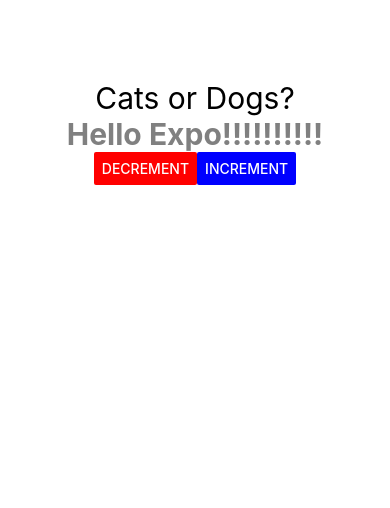
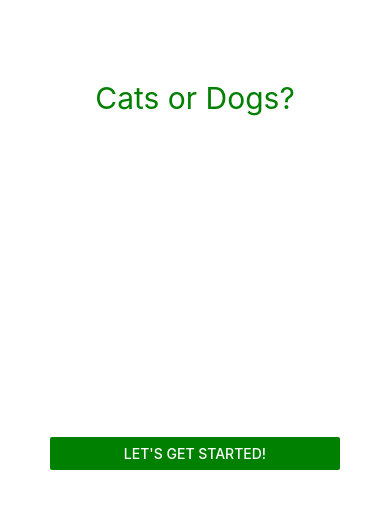
Before and after one commit to ksk0629/towards_creating_android_apps, a React Native app in the folder mock/MockProject/: screen / in a window 390 px wide. Shown: the top 508 px of the page. Built offline with nearby package versions, Linux system fonts and the light colour scheme.

Commit message:
Created Home.tsx from App.tsx

```diff
--- a/mock/MockProject/src/App.tsx
+++ b/mock/MockProject/src/App.tsx
@@ -1,36 +1,15 @@
 import React from "react";
-import { StyleSheet, Text, View, AppRegistry } from "react-native";
-import Hello from "./components/Hello";
 import { expo } from "./../app.json";
+import { AppRegistry } from "react-native";
+
+import Home from "./screens/Home";
 
 type Props = {};
 
 export default class App extends React.Component<Props> {
   render() {
-    return (
-      <View style={styles.container}>
-        <View style={styles.title_view}>
-          <Text style={styles.title_text}>Cats or Dogs?</Text>
-        </View>
-        <Hello name="Expo" enthusiasmLevel={10} />
-      </View>
-    );
+    return <Home />;
   }
 }
 
-const styles = StyleSheet.create({
-  container: {
-    flex: 1,
-    backgroundColor: "#fff",
-    marginTop: 80,
-    alignItems: "center",
-  },
-  title_view: {
-    alignItems: "flex-start",
-  },
-  title_text: {
-    fontSize: 30,
-  },
-});
-
 AppRegistry.registerComponent(expo.appKey, () => App);
--- /dev/null
+++ b/mock/MockProject/src/screens/Home.tsx
@@ -0,0 +1,43 @@
+import React from "react";
+import { StyleSheet, Button, Text, View, SafeAreaView } from "react-native";
+
+type Props = {};
+
+class Home extends React.Component<Props> {
+  render() {
+    return (
+      <SafeAreaView style={styles.container}>
+        <View style={styles.home_text_view}>
+          <Text style={styles.home_text}>Cats or Dogs?</Text>
+        </View>
+        <View style={styles.home_button_view}>
+          <Button title="let's get started!" color="green" />
+        </View>
+      </SafeAreaView>
+    );
+  }
+}
+
+export default Home;
+
+const styles = StyleSheet.create({
+  container: {
+    flex: 1,
+    backgroundColor: "#fff",
+    marginTop: 80,
+    marginBottom: 50,
+    justifyContent: "center",
+  },
+  home_text_view: {
+    flex: 1,
+  },
+  home_text: {
+    fontSize: 30,
+    textAlign: "center",
+    color: "green",
+  },
+  home_button_view: {
+    flex: 1,
+    marginHorizontal: 50,
+  },
+});
```
